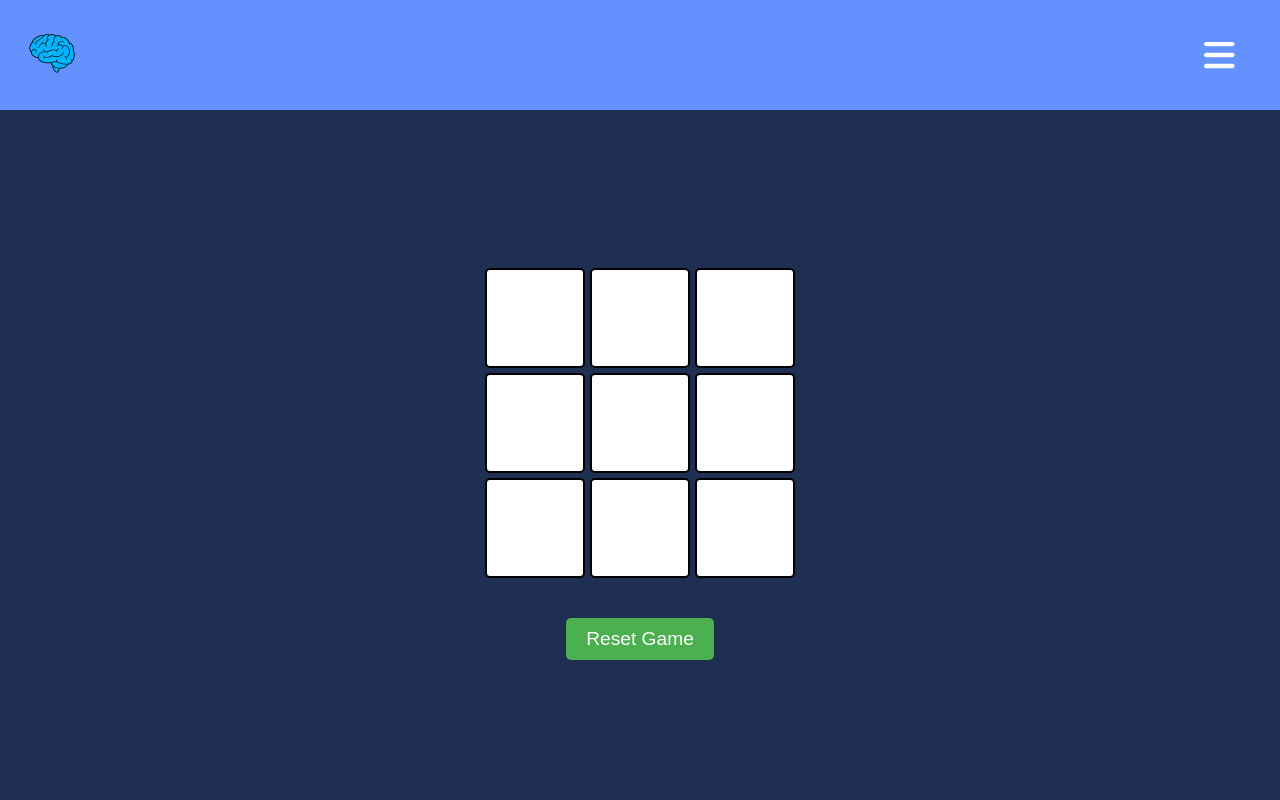
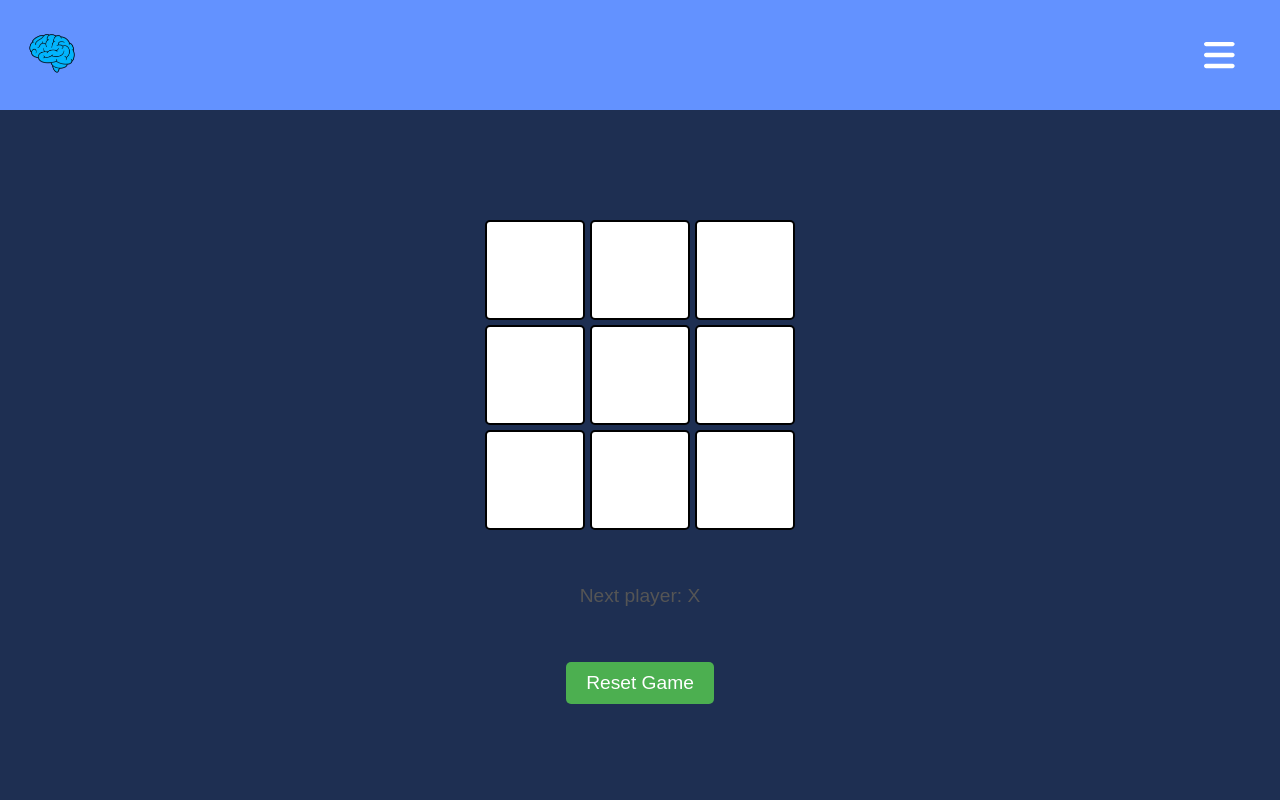
Before and after one commit to Urannni/BrainChallenge, a React (Create React App) app: page /Tic-tac-toe in a window 1280 px wide. Shown: the top 800 px of the page. Built offline with nearby package versions, Linux system fonts and the light colour scheme.

Commit message:
making sure changes are made

```diff
--- a/src/components/Tictactoe.css
+++ b/src/components/Tictactoe.css
@@ -26,8 +26,10 @@
 }
 
 .status {
-  margin-bottom: 20px;
+  margin: 20px;
   font-size: 1.5rem;
+  color: #fff;
+  text-align: center;
 }
 
 .game {
--- a/src/components/Tictactoe.jsx
+++ b/src/components/Tictactoe.jsx
@@ -1,18 +1,15 @@
 import React, { useState, useEffect } from "react";
 import Board from "./Board";
-import Navbar from "./Navbar"
-import Footer from "./Footer"
+import Navbar from "./Navbar";
+import Footer from "./Footer";
 import "./Tictactoe.css";
-
 
 function Tictactoe() {
   const [squares, setSquares] = useState(Array(9).fill(null));
   const [isXNext, setIsXNext] = useState(true);
   const [winningCells, setWinningCells] = useState([]);
-  const [gameStatus, setGameStatus] = useState("");
-  const [bgColor, setBgColor] = useState("rgb(255, 255, 255)"); // Default background color
+  const [gameStatus, setGameStatus] = useState("Next player: X");
 
-  // Update game status and background color based on the current state
   useEffect(() => {
     const result = calculateWinner(squares);
     if (result) {
@@ -23,15 +20,7 @@ function Tictactoe() {
     } else {
       setGameStatus(`Next player: ${isXNext ? "X" : "O"}`);
     }
-
-    // Update background color based on current player's turn (X or O)
-    setBgColor(isXNext ? "rgb(255, 99, 71)" : "rgb(173, 216, 230)");
   }, [squares, isXNext]);
-
-  useEffect(() => {
-    // Apply background color to the entire body
-    document.body.style.backgroundColor = bgColor;
-  }, [bgColor]); // This hook runs when bgColor changes
 
   function handleClick(index) {
     if (squares[index] || calculateWinner(squares)) return;
@@ -72,22 +61,21 @@ function Tictactoe() {
     setSquares(Array(9).fill(null));
     setIsXNext(true);
     setWinningCells([]);
-    setGameStatus("");
-    setBgColor("rgb(255, 255, 255)"); // Reset background to white
+    setGameStatus("Next player: X");
   }
 
   return (
     <div className="div">
       <Navbar />
       <div className="game">
-        <div className="status">
-          {gameStatus || `Next player: ${isXNext ? "X" : "O"}`}
-        </div>
         <Board
           squares={squares}
           onClick={handleClick}
           winningCells={winningCells}
         />
+        <div className="status">
+          <p>{gameStatus}</p>
+        </div>
         <button className="reset-button" onClick={handleReset}>
           Reset Game
         </button>
```
